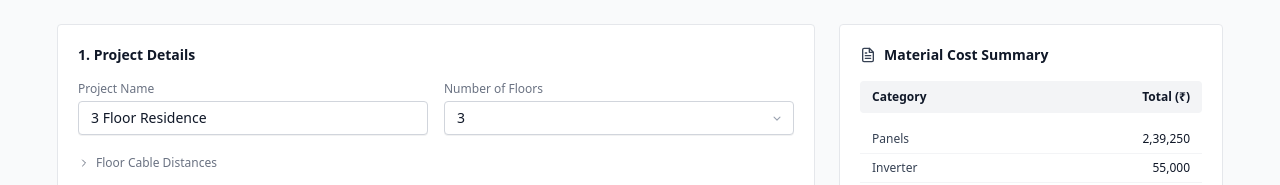
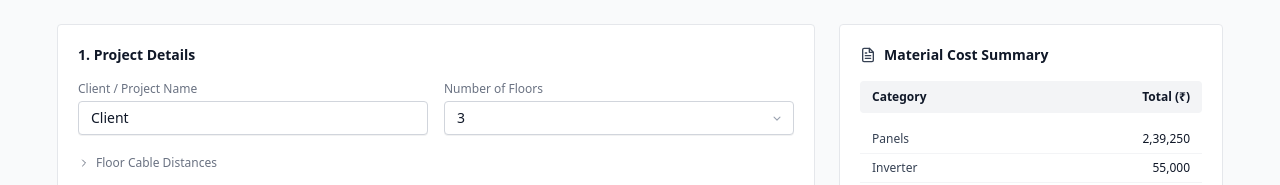
Before and after one commit to soares-roydon/solar-cost-estimator, a Next.js app: page / in a window 1280 px wide. Shown: the top 185 px of the page. Built offline with nearby package versions, Linux system fonts and the light colour scheme.

Commit message:
refactor(sections): expose details callbacks for quotation export

```diff
--- a/components/sections/inverter-arrangement/arrangement.tsx
+++ b/components/sections/inverter-arrangement/arrangement.tsx
@@ -19,9 +19,15 @@ import {
 
 interface Props {
   onCostChange?: (cost: number) => void;
+  onInverterDetailsChange?: (details: {
+    systemType: SystemType;
+    brand: string;
+    model: string;
+    arrangementType: ArrangementType;
+  }) => void;
 }
 
-const InverterArrangement = ({ onCostChange }: Props) => {
+const InverterArrangement = ({ onCostChange, onInverterDetailsChange }: Props) => {
   const [systemType, setSystemType] = useState<SystemType>('ongrid');
   const [arrangementType, setArrangementType] = useState<ArrangementType>('string');
   const [showBatteryDetails, setShowBatteryDetails] = useState(false);
@@ -72,6 +78,15 @@ const InverterArrangement = ({ onCostChange }: Props) => {
   useUpdateEffect(() => {
     onCostChange?.(currentTotalCost);
   }, [currentTotalCost]);
+
+  useUpdateEffect(() => {
+    onInverterDetailsChange?.({
+      systemType,
+      brand: selectedBrand,
+      model: selectedModel,
+      arrangementType,
+    });
+  }, [systemType, selectedBrand, selectedModel, arrangementType]);
 
   const handleSystemTypeChange = (val: string) => {
     const newSystem = val as SystemType;
--- a/components/sections/panels/panels.tsx
+++ b/components/sections/panels/panels.tsx
@@ -10,12 +10,14 @@ interface Props {
   numberOfPanels?: number;
   onNumberOfPanelsChange?: (val: number) => void;
   onCostChange?: (cost: number) => void;
+  onPanelDetailsChange?: (details: { brand: string; model: string; wattage: number }) => void;
 }
 
 const Panels = ({
   numberOfPanels: controlledPanels,
   onNumberOfPanelsChange,
   onCostChange,
+  onPanelDetailsChange,
 }: Props) => {
   const [selectedBrand, setSelectedBrand] = useState(panelBrandsData[0].brand);
   const [selectedModel, setSelectedModel] = useState(panelBrandsData[0].models[0].model);
@@ -33,6 +35,14 @@ const Panels = ({
   useUpdateEffect(() => {
     onCostChange?.(panelCost);
   }, [panelCost]);
+
+  useUpdateEffect(() => {
+    onPanelDetailsChange?.({
+      brand: selectedBrand,
+      model: selectedModel,
+      wattage,
+    });
+  }, [selectedBrand, selectedModel, wattage]);
 
   const handlePanelsChange = (val: number) => {
     if (onNumberOfPanelsChange) {
--- a/components/sections/project-details/project-details.tsx
+++ b/components/sections/project-details/project-details.tsx
@@ -7,6 +7,8 @@ import { floorOptions, type FloorCableDistance } from '@/components/sections/pro
 import FloorCableDistances from '@/components/sections/project-details/floor-cable-distances';
 
 interface Props {
+  projectName?: string;
+  onProjectNameChange?: (name: string) => void;
   numberOfFloors: string;
   onNumberOfFloorsChange: (value: string) => void;
   floorDistances: FloorCableDistance[];
@@ -14,13 +16,22 @@ interface Props {
 }
 
 const ProjectDetails = ({
+  projectName: controlledProjectName,
+  onProjectNameChange,
   numberOfFloors,
   onNumberOfFloorsChange,
   floorDistances,
   onUpdateDistance,
 }: Props) => {
-  const [projectName, setProjectName] = useState('3 Floor Residence');
+  const [internalProjectName, setInternalProjectName] = useState('Client');
   const [showDistances, setShowDistances] = useState(false);
+
+  const activeProjectName = controlledProjectName ?? internalProjectName;
+
+  const handleNameChange = (val: string) => {
+    setInternalProjectName(val);
+    onProjectNameChange?.(val);
+  };
 
   return (
     <section className="rounded border border-gray-200 bg-white p-5">
@@ -28,7 +39,11 @@ const ProjectDetails = ({
 
       <div className="flex flex-col gap-3">
         <div className="grid grid-cols-1 gap-4 sm:grid-cols-2">
-          <TextInput label="Project Name" value={projectName} onChange={setProjectName} />
+          <TextInput
+            label="Client / Project Name"
+            value={activeProjectName}
+            onChange={handleNameChange}
+          />
           <Select
             label="Number of Floors"
             value={numberOfFloors}
```
